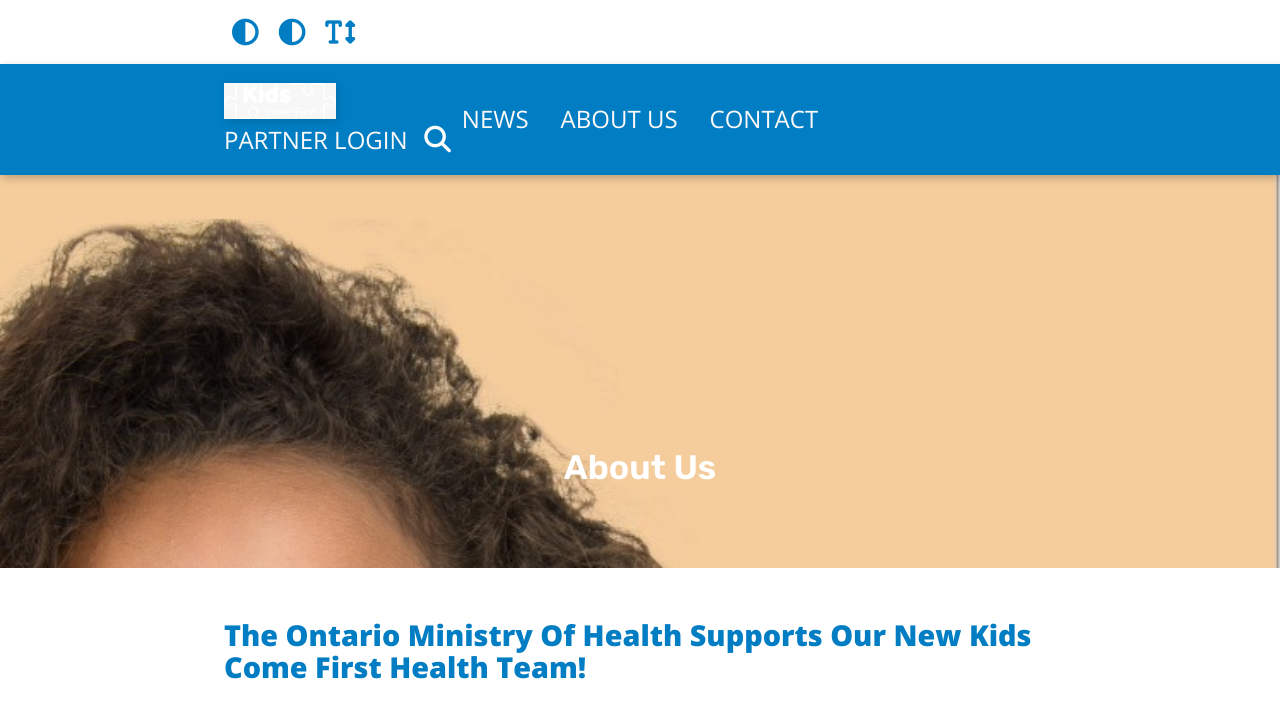
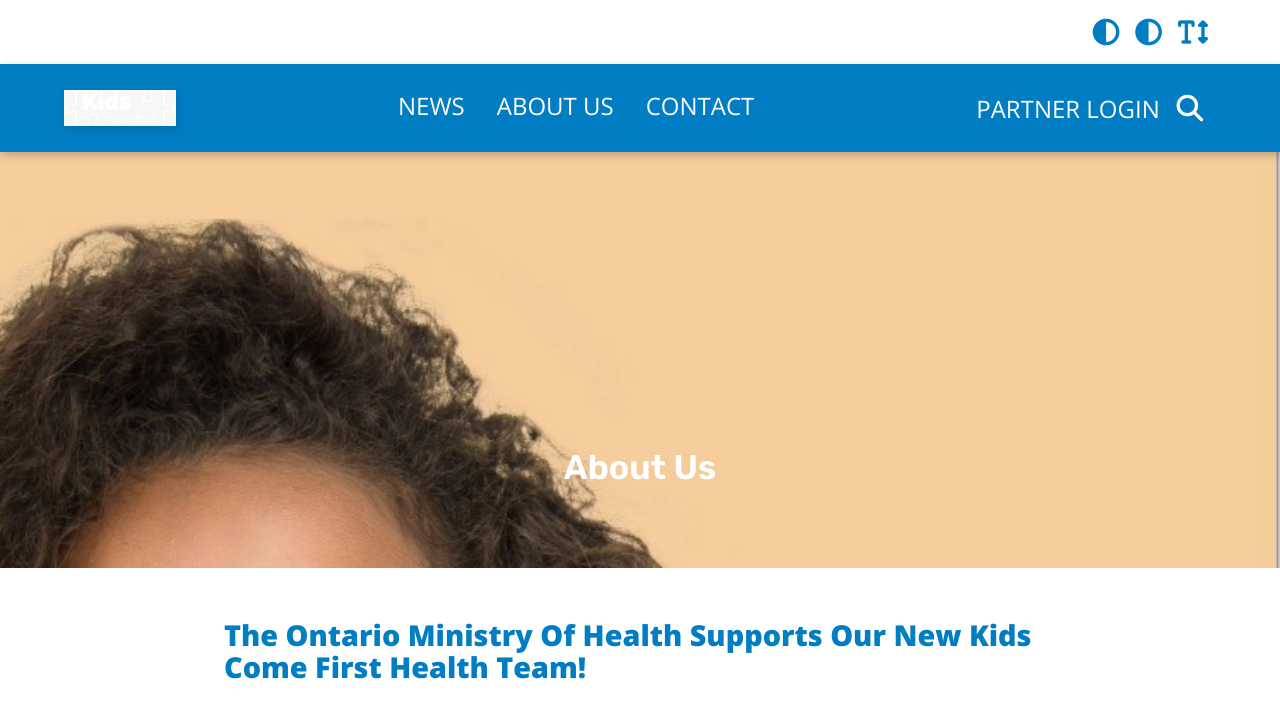
Before and after one commit to louisyhz/kidscomefirst, a plain HTML site: page html/about-us.html in a window 1280 px wide. Shown: the top 712 px of the page. Drawn offline with nearby package versions, Linux system fonts and the light colour scheme.

Commit message:
HTML files uploaded

```diff
--- a/html/about-us.html
+++ b/html/about-us.html
@@ -36,7 +36,7 @@
     <header>
     <!-- code here  -->
     <section class="accessibility">
-        <section class="container">
+        <section class="header-container">
             <button class="accessibility-elem"><i class="fas fa-2x fa-adjust"></i></button>
             <button class="accessibility-elem"><i class="fas fa-2x fa-adjust"></i></button>
             <button class="accessibility-elem"><i class="fas fa-2x fa-text-height"></i></button>
@@ -44,7 +44,7 @@
     </section>
 
         <section class="main-menu">
-            <section class="container">
+            <section class="header-container">
                 <a class="logo-link" href="../index.html">
                     <img class="logo" src="../img/logo.jpg" alt="Logo">
                 </a>
```
Also changed, not shown: html/contact-us.html (+2 -2 lines), html/news.html (+2 -2 lines).
